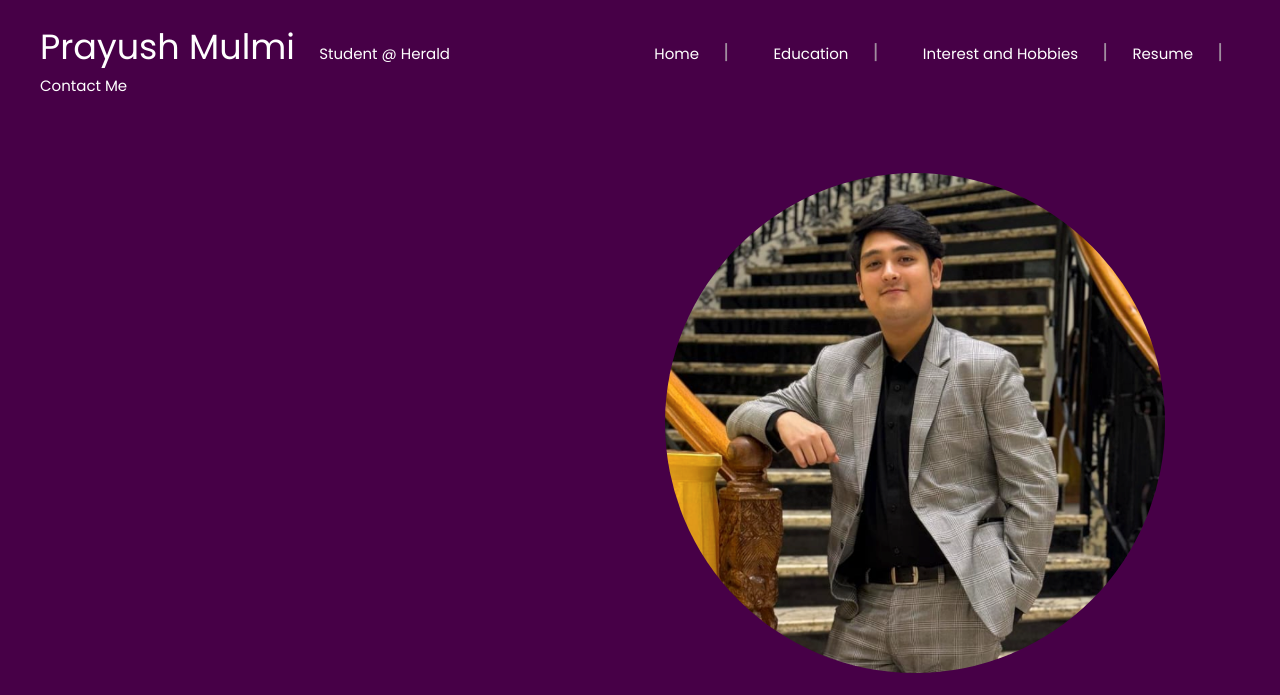
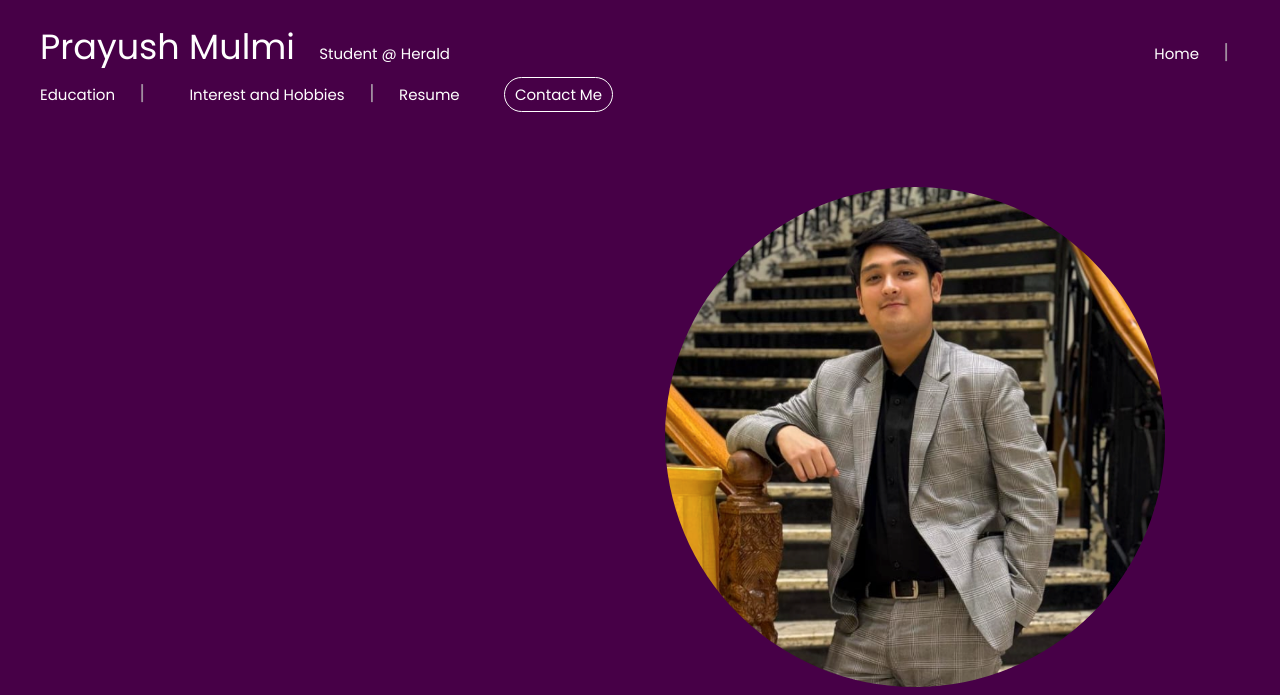
Before and after one commit to PrayushMulmi/Full-Stack-Development, a plain HTML site: page index.html in a window 1280 px wide. Shown: the top 695 px of the page. Drawn offline with Linux system fonts and the light colour scheme; a web font is replaced by a local one.

Commit message:
Portfolio Changes

```diff
--- a/index.html
+++ b/index.html
@@ -42,9 +42,8 @@
           >Resume</a
         >
       </li>
-      <li class="bar">|</li>
       <li class="contact-me">
-        <a href="#contact-me" class="contact-me">Contact Me</a>
+        <a href="#contact-me" class="contact-me"><span>Contact Me</span></a>
       </li>
     </nav>
     <!-- image and introduction section -->
--- a/style.css
+++ b/style.css
@@ -53,9 +53,23 @@ body {
   color: #7338a0;
 }
 
+.contact-me > a > span {
+  padding: 5px 10px;
+  border: 1px solid white;
+  border-radius: 20px;
+  display: inline-block;
+  transition: transform 0.3s;
+}
+
+.contact-me a:hover span {
+  background-color: white;
+  color: #470047;
+  transform: translateY(-5px); /* ONLY the text moves */
+}
+
 .home {
   display: inline-block;
-  margin-left: 100px;
+  margin-left: 350px;
   padding: 0 10;
   height: fit-content;
   width: min-content;
@@ -78,7 +92,7 @@ body {
 .iah-section,
 .contactme-section,
 .footer-section {
-  margin-bottom: 50px;
+  margin-bottom: 100px;
   display: inline-block;
   height: fit-content(50%);
   width: 100%;
@@ -132,7 +146,7 @@ body {
   font-size: small;
 }
 .education-section {
-  margin-top: 150px;
+  margin-top: 140px;
   justify-items: center;
 }
 td,
```
